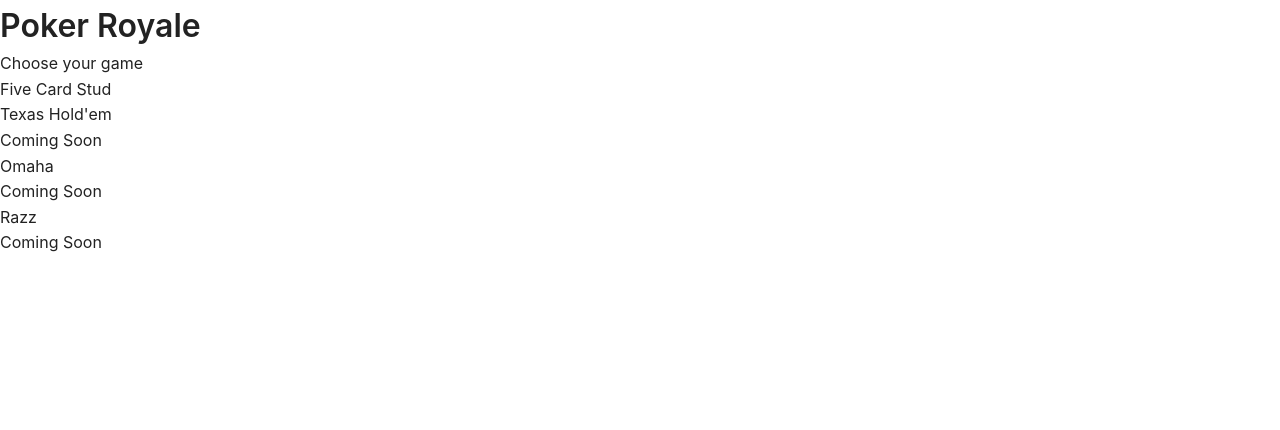
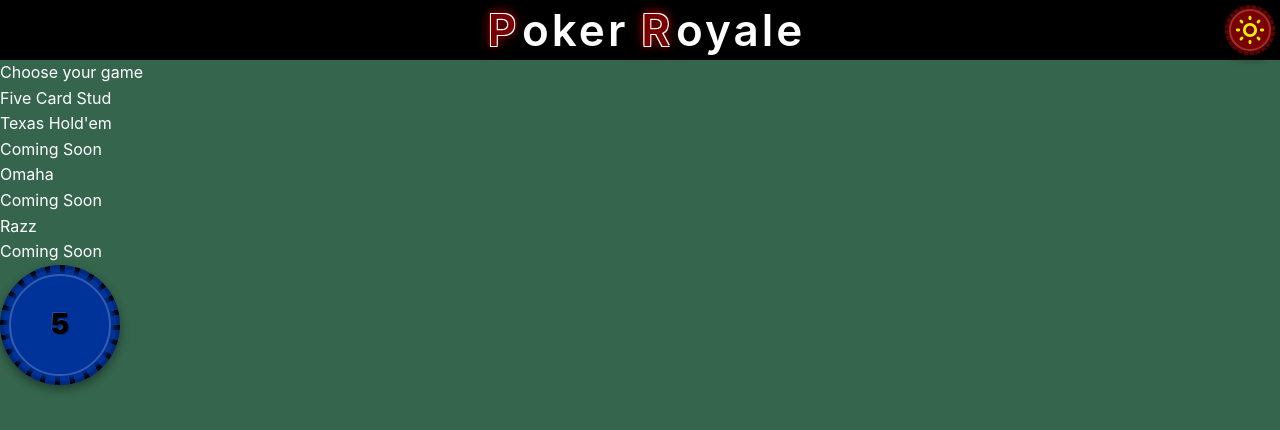
Before and after one commit to Xiokraze/PokerFE, a React (Create React App) app in the folder poker/: page / in a window 1280 px wide. Shown: the top 430 px of the page. Built offline with nearby package versions, Linux system fonts and the light colour scheme.

Commit message:
Built header, theme toggling, and placeholders.

```diff
--- a/poker/src/App.tsx
+++ b/poker/src/App.tsx
@@ -1,13 +1,17 @@
 import { Routes, Route } from 'react-router-dom';
 import Splash from './pages/splash/Splash';
 import FiveCardStudPage from './pages/fiveCardStud/FiveCardStud';
+import ProjectLabel from './components/labels/project/ProjectLabel';
 
 function App() {
   return (
-    <Routes>
-      <Route path="/" element={<Splash />} />
-      <Route path="/five-card-stud" element={<FiveCardStudPage />} />
-    </Routes>
+    <>
+      <ProjectLabel />
+      <Routes>
+        <Route path="/" element={<Splash />} />
+        <Route path="/fiveCardStud" element={<FiveCardStudPage />} />
+      </Routes>
+    </>
   );
 }
 
--- /dev/null
+++ b/poker/src/components/button/themeToggleButton/ThemeToggleButton.module.css
@@ -0,0 +1,15 @@
+.toggleTheme {
+  width: auto;
+  height: auto;
+  border: 3px solid blue;
+}
+
+.themeSVG {
+  height: auto;
+  width: auto;
+}
+
+.togglePointer {
+  cursor: pointer;
+  width: fit-content;
+}
--- /dev/null
+++ b/poker/src/components/button/themeToggleButton/ThemeToggleButton.tsx
@@ -0,0 +1,24 @@
+import { useContext } from 'react';
+import styles from './ThemeToggleButton.module.css';
+import ThemeContext from '../../context/ThemeContext';
+import { PokerChip } from '../../pokerChip/PokerChip';
+
+const NavbarOptionTheme = () => {
+  const themeCtx = useContext(ThemeContext);
+
+  const changeThemeHandler = () => {
+    themeCtx.toggleTheme();
+  };
+
+  return (
+    <div className={styles.togglePointer}>
+      <PokerChip
+        onClick={changeThemeHandler}
+        icon={<img alt={'theme toggle'} className={styles.themeSVG} src={themeCtx.icon} />}
+        widthAndHeight={50}
+      />
+    </div>
+  );
+};
+
+export default NavbarOptionTheme;
--- /dev/null
+++ b/poker/src/components/context/ThemeContext.tsx
@@ -0,0 +1,65 @@
+import React, { useState, useEffect, ReactNode, JSX } from 'react';
+import sunSVG from '../../assets/sun.svg';
+import moonSVG from '../../assets/moon.svg';
+
+export enum Theme {
+  Dark = '',
+  Light = 'light',
+  PokerTheme = 'PokerTheme',
+}
+
+const ThemeContext = React.createContext({
+  dark: Theme.Dark,
+  light: Theme.Light,
+  icon: '',
+  toggleTheme: () => {},
+  currentTheme: (): any => {},
+  forceLightTheme: () => {},
+  isDarkTheme: (): boolean => false,
+});
+
+type TThemeProps = {
+  children: ReactNode;
+};
+export const ThemeContextProvider = ({ children }: TThemeProps): JSX.Element => {
+  let savedTheme = localStorage.getItem(Theme.PokerTheme);
+  const [theme, setTheme] = useState(savedTheme ? savedTheme : Theme.Dark);
+  const [icon, setIcon] = useState(savedTheme === Theme.Light ? moonSVG : sunSVG);
+
+  useEffect(() => {
+    theme === Theme.Light
+      ? document.body.classList.add(Theme.Light)
+      : document.body.classList.remove(Theme.Light);
+    localStorage.setItem(Theme.PokerTheme, theme);
+    setIcon(theme === Theme.Light ? moonSVG : sunSVG);
+  }, [theme]);
+
+  const toggleTheme = (): void => {
+    //let currentTheme = localStorage.getItem(AppStorage.Theme);
+    setTheme(savedTheme === Theme.Light ? Theme.Dark : Theme.Light);
+  };
+
+  const forceLightTheme = () => {
+    setTheme(Theme.Light);
+  };
+
+  const currentTheme = (): string => {
+    return theme;
+  };
+
+  const isDarkTheme = () => theme === Theme.Dark;
+
+  const contextValue = {
+    light: Theme.Light,
+    dark: Theme.Dark,
+    icon: icon,
+    toggleTheme: toggleTheme,
+    currentTheme: currentTheme,
+    forceLightTheme: forceLightTheme,
+    isDarkTheme: isDarkTheme,
+  };
+
+  return <ThemeContext.Provider value={contextValue}>{children}</ThemeContext.Provider>;
+};
+
+export default ThemeContext;
--- /dev/null
+++ b/poker/src/components/labels/project/ProjectLabel.module.css
@@ -0,0 +1,67 @@
+.toggleButtonDiv {
+  position: absolute;
+  right: 0;
+  top: 0;
+  margin: 5px;
+}
+
+.projectLabel {
+  cursor: default;
+  font-size: 44px;
+  font-weight: 600;
+  letter-spacing: 3px;
+  display: flex;
+  color: var(--ProjectLabel);
+  width: auto;
+  height: 60px;
+  margin: 0;
+  justify-content: center; /* horizontal center */
+  align-items: center; /* vertical center */
+  width: 100%; /* optional but good for full centering */
+  background-color: var(--primary-dark);
+}
+
+.nonFlickerText {
+  min-width: 100px;
+  margin: 0;
+  padding: 0;
+}
+
+.flickerText {
+  margin: 0 3px;
+  padding: 0;
+  padding-left: 10px;
+}
+
+.flickerText::before {
+  content: attr(data-heading);
+  color: var(--ProjectLabelFlicker);
+  text-shadow: none;
+  animation: flicker 3s linear infinite;
+}
+
+@keyframes flicker {
+  0%,
+  19.999%,
+  22%,
+  62.999%,
+  64%,
+  64.999%,
+  70%,
+  100% {
+    opacity: 0.99;
+    text-shadow: -1px -1px 0 var(--ProjectFilterShadow1), 1px -1px 0 var(--ProjectFilterShadow1),
+      -1px 1px 0 var(--ProjectFilterShadow1), 1px 1px 0 var(--ProjectFilterShadow1), 0 -2px 8px,
+      0 0 2px, 0 0 5px var(--ProjectFilterShadow2), 0 0 15px var(--ProjectFilterShadow2),
+      0 0 2px var(--ProjectFilterShadow2), 0 2px 3px #000;
+  }
+  20%,
+  21.999%,
+  63%,
+  63.999%,
+  65%,
+  69.999% {
+    opacity: 0.4;
+    text-shadow: none;
+  }
+}
--- /dev/null
+++ b/poker/src/components/labels/project/ProjectLabel.tsx
@@ -0,0 +1,21 @@
+import { JSX } from 'react';
+import styles from './ProjectLabel.module.css';
+import ThemeToggleButton from '../../button/themeToggleButton/ThemeToggleButton';
+
+const ProjectLabel = (): JSX.Element => {
+  return (
+    <>
+      <div className={styles.projectLabel}>
+        <p className={styles.flickerText} data-heading="P"></p>
+        <p className={styles.nonFlickerText}>oker</p>
+        <p className={styles.flickerText} data-heading="R"></p>
+        <p className={styles.nonFlickerText}>oyale</p>
+      </div>
+      <div className={styles.toggleButtonDiv}>
+        <ThemeToggleButton />
+      </div>
+    </>
+  );
+};
+
+export default ProjectLabel;
--- /dev/null
+++ b/poker/src/components/pokerChip/PokerChip.module.css
@@ -0,0 +1,64 @@
+.pokerChip {
+  border-radius: 50%;
+  position: relative;
+  box-shadow: inset 0 0 0 4px rgba(0, 0, 0, 0.2), 0 4px 10px rgba(0, 0, 0, 0.4);
+  display: flex;
+  align-items: center;
+  justify-content: center;
+  overflow: hidden;
+}
+
+.pokerChip::before {
+  content: '';
+  position: absolute;
+  inset: 0;
+  border-radius: 50%;
+  z-index: 1;
+  background: repeating-conic-gradient(var(--poker-chip-accent) 0deg 5deg, transparent 5deg 15deg);
+  mask: radial-gradient(circle at center, transparent 60%, black 70%);
+}
+
+.pokerChip::after {
+  content: '';
+  position: absolute;
+  width: 85%;
+  height: 85%;
+  border-radius: 50%;
+  border: 2px solid rgba(255, 255, 255, 0.2);
+  z-index: 2;
+}
+
+.chipCenter {
+  /* z-index: 3; */
+  display: flex;
+  justify-content: center; /* horizontal center */
+  align-items: center; /* vertical center */
+  height: 100%; /* make sure it fills container */
+  width: 100%; /* optional but good for full centering */
+  font-size: 28px;
+  font-weight: 900;
+  text-align: center;
+  padding: 0 8px;
+  color: var(--poker-chip-accent);
+  text-shadow: 1px 1px 0 #00000066, -1px -1px 0 #ffffff22;
+}
+
+/* Color variants */
+.red {
+  background: #7a0000;
+}
+.blue {
+  background: #003399;
+}
+.green {
+  background: #0d4f2a;
+}
+.black {
+  background: #222;
+}
+.purple {
+  background: #5e2ca5;
+}
+.gold {
+  background: #d4af37;
+}
--- /dev/null
+++ b/poker/src/components/pokerChip/PokerChip.tsx
@@ -0,0 +1,32 @@
+import React from 'react';
+import styles from './PokerChip.module.css';
+
+interface PokerChipProps {
+  widthAndHeight?: number;
+  color?: 'red' | 'blue' | 'green' | 'black' | 'purple' | 'gold';
+  value?: number | string;
+  text?: string;
+  onClick?: React.MouseEventHandler<HTMLDivElement>; // optional onClick handler
+  icon?: React.ReactNode;
+}
+
+export const PokerChip: React.FC<PokerChipProps> = ({
+  widthAndHeight = 120,
+  color = 'red',
+  value,
+  text,
+  onClick,
+  icon,
+}) => {
+  const chipClass = `${styles.pokerChip} ${styles[color]}`;
+
+  return (
+    <div
+      style={{ width: `${widthAndHeight}px`, height: `${widthAndHeight}px` }}
+      className={chipClass}
+      onClick={onClick}
+    >
+      <div className={styles.chipCenter}>{icon || text || value}</div>
+    </div>
+  );
+};
--- a/poker/src/index.css
+++ b/poker/src/index.css
@@ -9,19 +9,28 @@
 
 /* ====== 2. Theme Variables ====== */
 :root {
-  --color-bg: #f9f9f9;
-  --color-text: #222;
-  --color-accent: #d84315; /* poker chip red */
+  --primary-dark: black;
+  --secondary-dark: #2b2929;
+  --color-text: white;
+  --poker-chip-red: #7a0000;
+  --felt-color: #35654d; /*Poker felt green */
   --color-muted: #aaa;
   --font-body: 'Inter', system-ui, sans-serif;
+  --poker-chip-accent: black;
 
-  --felt-color: #35654d;
+  --background: var(--felt-color);
+
+  /* Project Label */
+  --ProjectLabel: white;
+  --ProjectLabelFlicker: var(--poker-chip-red);
+  --ProjectFilterShadow1: white;
+  --ProjectFilterShadow2: var(--poker-chip-red);
 
   /* Card UI */
-  --card-border: 1px solid rgba(0, 0, 0, 0.1);
+  /* --card-border: 1px solid rgba(0, 0, 0, 0.1);
   --card-bg: #fff;
   --card-radius: 12px;
-  --card-shadow: 0 4px 10px rgba(0, 0, 0, 0.08);
+  --card-shadow: 0 4px 10px rgba(0, 0, 0, 0.08); */
 }
 
 /* ====== 3. Dark Mode (optional for later) ====== */
@@ -38,8 +47,10 @@
 
 /* ====== 4. Global Base Styles ====== */
 body {
+  min-width: 320px !important; /*Smallest device width in browser dev tools (iphone 5/SE)*/
   font-family: var(--font-body);
-  background: var(--felt-color) var(--felt-bg);
+  background: var(--background);
+  background-color: var(--background);
   background-size: cover;
   background-repeat: repeat;
   background-position: center;
@@ -83,3 +94,18 @@ a:hover {
 .mb-4 {
   margin-bottom: 1rem;
 }
+
+.light {
+  --color-text: var(--felt-color);
+  --color-muted: #aaa;
+  --font-body: 'Inter', system-ui, sans-serif;
+  --poker-chip-accent: white;
+
+  --background: snow;
+
+  /* Project Label */
+  --ProjectLabel: white;
+  --ProjectLabelFlicker: var(--poker-chip-red);
+  --ProjectFilterShadow1: white;
+  --ProjectFilterShadow2: var(--poker-chip-red);
+}
--- a/poker/src/index.tsx
+++ b/poker/src/index.tsx
@@ -4,6 +4,7 @@ import App from './App';
 import reportWebVitals from './reportWebVitals';
 import { createBrowserRouter, RouterProvider } from 'react-router';
 import './index.css'; // global styles here
+import { ThemeContextProvider } from './components/context/ThemeContext';
 
 const router = createBrowserRouter([
   {
@@ -15,7 +16,9 @@ const router = createBrowserRouter([
 const root = ReactDOM.createRoot(document.getElementById('root') as HTMLElement);
 root.render(
   <React.StrictMode>
-    <RouterProvider router={router} />
+    <ThemeContextProvider>
+      <RouterProvider router={router} />
+    </ThemeContextProvider>
   </React.StrictMode>,
 );
 
--- a/poker/src/pages/splash/Splash.tsx
+++ b/poker/src/pages/splash/Splash.tsx
@@ -1,10 +1,10 @@
 import GameOption from '../../components/gameOption/GameOption';
+import { PokerChip } from '../../components/pokerChip/PokerChip';
 import './Splash.module.css';
 
 export default function SplashPage() {
   return (
     <div className="splash-page">
-      <h1>Poker Royale</h1>
       <p className="subtitle">Choose your game</p>
       <div className="game-grid">
         <GameOption title="Five Card Stud" playable path="/five-card-stud" />
@@ -12,6 +12,7 @@ export default function SplashPage() {
         <GameOption title="Omaha" />
         <GameOption title="Razz" />
       </div>
+      <PokerChip color="blue" value={5} />
     </div>
   );
 }
```
Also changed, not shown: poker/src/assets/moon.svg (added), poker/src/assets/sun.svg (added).
